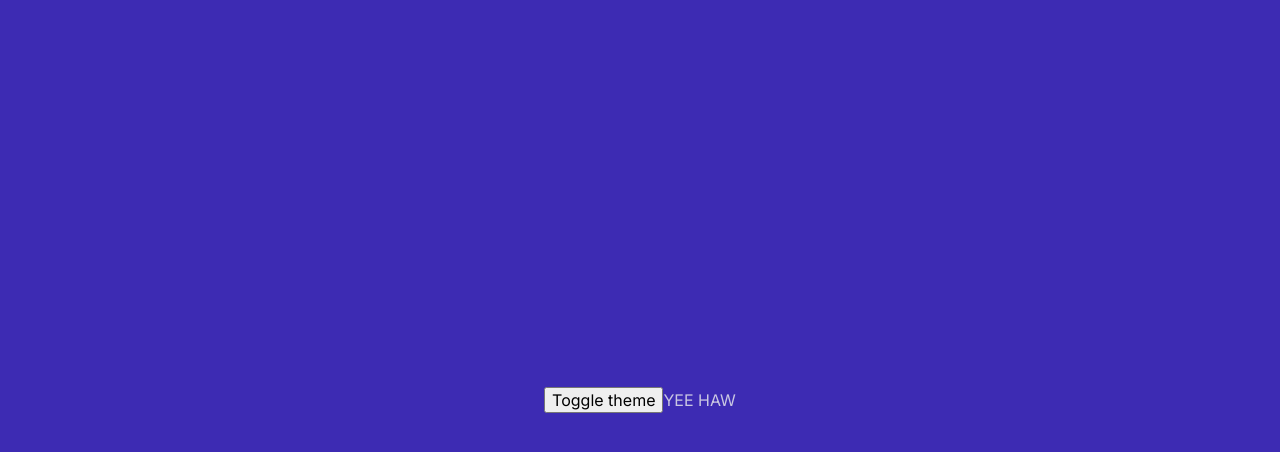
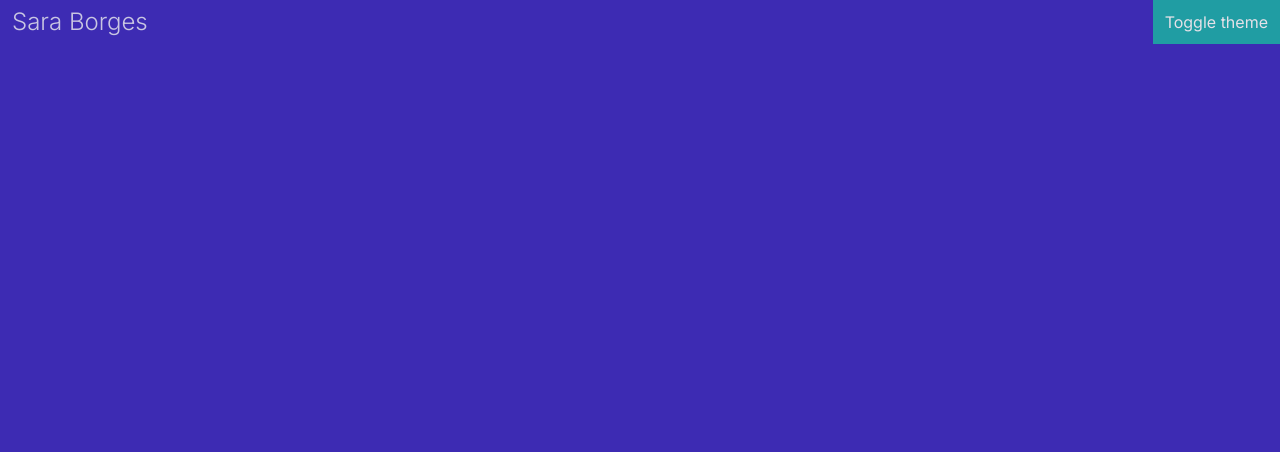
Before and after one commit to sarakborges/portfolio2024, a React (Vite) app: page / in a window 1280 px wide. Shown: the top 452 px of the page. Built offline with nearby package versions, Linux system fonts and the light colour scheme.

Commit message:
also created button component

```diff
--- a/src/Assets/vars.css
+++ b/src/Assets/vars.css
@@ -1,7 +1,9 @@
 :root {
   --color-primary: #3d2bb3;
   --color-secondary: #209da3;
-  --color-tertiary: #fd49a0;
+  --color-cancel: #fd49a0;
+
+  --button-text-color: #e4e1e8;
 
   --size-xs: 4px;
   --size-sm: 8px;
--- /dev/null
+++ b/src/Components/App/Topbar/Topbar.component.tsx
@@ -0,0 +1,34 @@
+import { useContext } from 'react'
+
+import { AppContext } from '@/Contexts/App.context'
+import { AppReducerActions } from '@/Reducers/App.reducer'
+
+import ButtonComponent from '@/Components/System/Button'
+
+import './Topbar.style.scss'
+
+const TopbarComponent: React.FC = () => {
+  const { appDispatch } = useContext(AppContext)
+
+  const toggleTheme = () => {
+    appDispatch({
+      actionType: AppReducerActions.TOGGLE_THEME
+    })
+  }
+
+  return (
+    <nav id="topbar">
+      <p>Sara Borges</p>
+
+      <ul>
+        <li>
+          <ButtonComponent onClick={toggleTheme} style="secondary">
+            Toggle theme
+          </ButtonComponent>
+        </li>
+      </ul>
+    </nav>
+  )
+}
+
+export default TopbarComponent
--- /dev/null
+++ b/src/Components/App/Topbar/Topbar.style.scss
@@ -0,0 +1,19 @@
+#topbar {
+  display: flex;
+  place-content: space-between;
+  place-items: center;
+
+  position: sticky;
+  top: 0;
+  left: 0;
+  z-index: 99;
+
+  width: 100%;
+
+  > p {
+    padding: 0 var(--size-smd);
+
+    font-size: var(--size-lmd);
+    font-weight: var(--font-weight-light);
+  }
+}
--- /dev/null
+++ b/src/Components/App/Topbar/index.ts
@@ -0,0 +1,2 @@
+import TopbarComponent from './Topbar.component'
+export default TopbarComponent
--- /dev/null
+++ b/src/Components/System/Button/Button.component.tsx
@@ -0,0 +1,29 @@
+import './Button.style.scss'
+
+interface IButtonComponent {
+  children: string | JSX.Element
+  type?: 'submit' | 'reset'
+  style?: 'primary' | 'secondary' | 'cancel'
+  transparent?: boolean
+  onClick?: () => void
+}
+
+const ButtonComponent: React.FC<IButtonComponent> = ({
+  children,
+  style,
+  transparent,
+  ...rest
+}) => {
+  return (
+    <button
+      className={`button-component ${style || 'primary'} ${
+        transparent ? 'transparent' : ''
+      }`}
+      {...rest}
+    >
+      {children}
+    </button>
+  )
+}
+
+export default ButtonComponent
--- /dev/null
+++ b/src/Components/System/Button/Button.style.scss
@@ -0,0 +1,49 @@
+.button-component {
+  padding: var(--size-sm);
+
+  font-size: var(--size-md);
+  color: var(--button-text-color);
+
+  border-width: var(--size-xs);
+  border-style: solid;
+
+  transition: opacity 0.3s;
+
+  &:not(:disabled) {
+    cursor: pointer;
+
+    &:not(.transparent) {
+      &:hover {
+        opacity: 0.75;
+      }
+    }
+  }
+
+  &.primary {
+    border-color: var(--color-primary);
+
+    &:not(.transparent) {
+      background-color: var(--color-primary);
+    }
+  }
+
+  &.secondary {
+    border-color: var(--color-secondary);
+
+    &:not(.transparent) {
+      background-color: var(--color-secondary);
+    }
+  }
+
+  &.cancel {
+    border-color: var(--color-cancel);
+
+    &:not(.transparent) {
+      background-color: var(--color-cancel);
+    }
+  }
+
+  &.transparent {
+    background-color: transparent;
+  }
+}
--- /dev/null
+++ b/src/Components/System/Button/index.ts
@@ -0,0 +1,2 @@
+import ButtonComponent from './Button.component'
+export default ButtonComponent
--- a/src/Pages/Home/Home.page.tsx
+++ b/src/Pages/Home/Home.page.tsx
@@ -1,24 +1,21 @@
 import { useContext } from 'react'
 
 import { AppContext } from '@/Contexts/App.context'
-import { AppReducerActions } from '@/Reducers/App.reducer'
+
+import TopbarComponent from '@/Components/App/Topbar'
 
 import './Home.style.scss'
 
-export default function HomePage() {
-  const { appValue, appDispatch } = useContext(AppContext)
-
-  const toggleTheme = () => {
-    appDispatch({
-      actionType: AppReducerActions.TOGGLE_THEME
-    })
-  }
+const HomePage = () => {
+  const { appValue } = useContext(AppContext)
 
   return (
     <main id="home-page" className={appValue?.theme}>
-      <button onClick={toggleTheme}>Toggle theme</button>
+      <TopbarComponent />
 
-      <p>YEE HAW</p>
+      <section></section>
     </main>
   )
 }
+
+export default HomePage
--- a/src/Pages/Home/Home.style.scss
+++ b/src/Pages/Home/Home.style.scss
@@ -1,7 +1,7 @@
 #home-page {
   display: flex;
   place-content: center;
-  place-items: center;
+  flex-flow: column;
 
   min-height: 100vh;
 
@@ -11,13 +11,7 @@
 
   transition: background-color 0.3s, color 0.3s;
 
-  > p {
-    font-size: var(--size-md);
-    font-weight: var(--font-weight-normal);
-    font-family: var(--font-family);
-  }
-
-  > button {
-    font-size: var(--size-md);
+  > section {
+    flex: 1;
   }
 }
```
